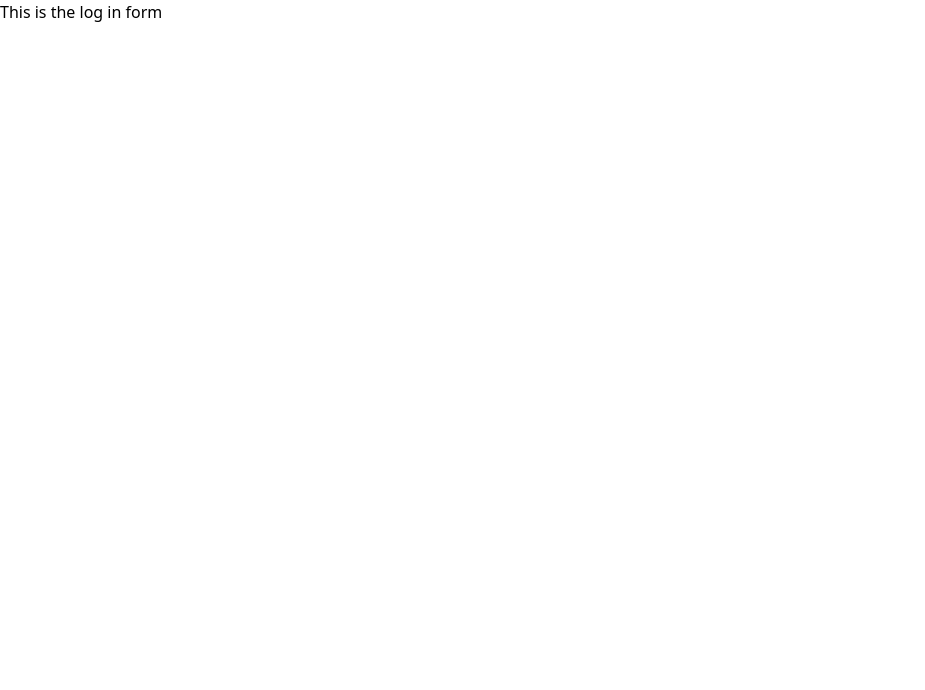
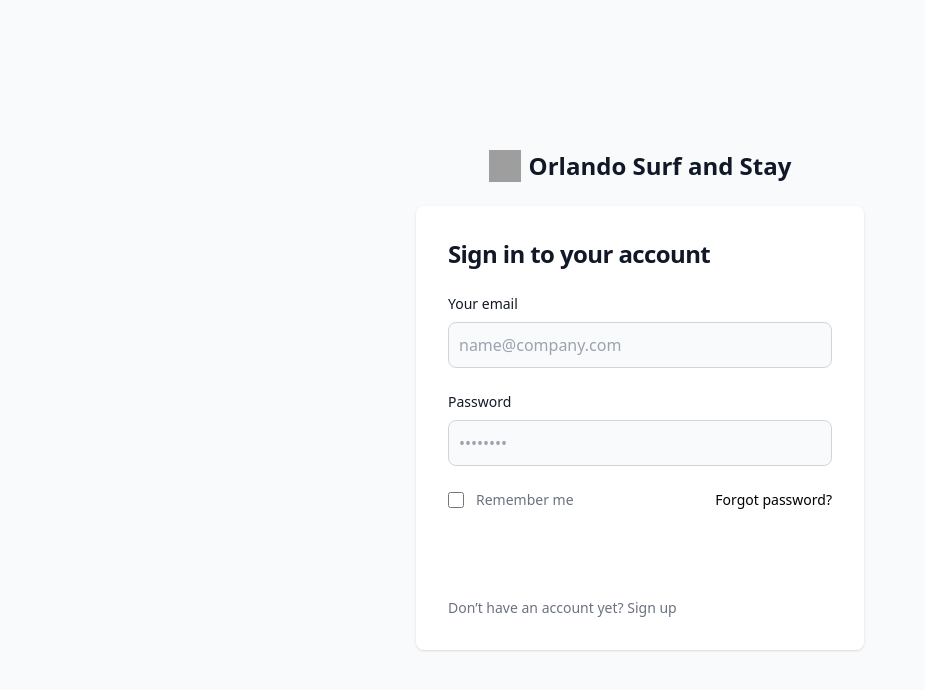
Before and after one commit to msrissaxox/couchsurfer, a React (Create React App) app: page /login in a window 1280 px wide. Shown: the top 690 px of the page, without its empty margins (0-925 px from the left). Built offline with nearby package versions, Linux system fonts and the light colour scheme; no server answers; grey boxes are pictures that could not be loaded.

Commit message:
add testimonial section to landing page

```diff
--- a/src/components/LandingPage.jsx
+++ b/src/components/LandingPage.jsx
@@ -5,9 +5,10 @@ import { Link } from "react-router-dom";
 
 const LandingPage = () => {
   return (
+    <div>
     <div className="flex flex-col items-center justify-center h-screen bg-gradient-to-r from-blue-500 to-purple-500">
       <h1 className="text-4xl font-bold text-white mb-6">
-        Orlando Couch Surfers, unite!
+        Orlando Surf and Stay
       </h1>
       <p className="text-white text-lg mb-10">Find or offer a couch today!</p>
       <div className="flex gap-4">
@@ -24,7 +25,43 @@ const LandingPage = () => {
           Log In
         </Link>
       </div>
+      </div>
+    <div>
+      <section className="relative isolate overflow-hidden bg-white px-6 py-24 sm:py-32 lg:px-8">
+      <div className="absolute inset-0 -z-10 bg-[radial-gradient(45rem_50rem_at_top,theme(colors.indigo.100),white)] opacity-20" />
+
+      <div className="absolute inset-y-0 right-1/2 -z-10 mr-16 w-[200%] origin-bottom-left skew-x-[-30deg] bg-white shadow-xl shadow-indigo-600/10 ring-1 ring-indigo-50 sm:mr-28 lg:mr-0 xl:mr-16 xl:origin-center" />
+      <div className="mx-auto max-w-2xl lg:max-w-4xl">
+        <img
+          alt="Logo"
+          src="https://tailwindui.com/plus/img/logos/workcation-logo-indigo-600.svg"
+          className="mx-auto h-8"
+        />
+        <figure className="mt-10">
+          <blockquote className="text-center text-xl/8 font-semibold text-gray-900 sm:text-2xl/9">
+            <p>
+              “I needed a place to stay for a few weeks until my apartment was ready for move in. Chelly was so welcoming and I felt so at home. I'd recommend Orlando Surf and Stay to everyone!”
+            </p>
+          </blockquote>
+          <figcaption className="mt-10">
+            <img
+              alt=""
+              src="https://images.unsplash.com/photo-1494790108377-be9c29b29330?ixlib=rb-1.2.1&ixid=eyJhcHBfaWQiOjEyMDd9&auto=format&fit=facearea&facepad=2&w=256&h=256&q=80"
+              className="mx-auto h-10 w-10 rounded-full"
+            />
+            <div className="mt-4 flex items-center justify-center space-x-3 text-base">
+              <div className="font-semibold text-gray-900">Judith Black</div>
+              <svg width={3} height={3} viewBox="0 0 2 2" aria-hidden="true" className="fill-gray-900">
+                <circle r={1} cx={1} cy={1} />
+              </svg>
+              <div className="text-gray-600">Bank Teller</div>
+            </div>
+          </figcaption>
+        </figure>
+      </div>
+    </section>
     </div>
+   </div>
   );
 };
 
--- a/src/components/LoginPage.jsx
+++ b/src/components/LoginPage.jsx
@@ -1,20 +1,68 @@
 // The login form and authentication logic.
-
+import React from 'react';
 import { useNavigate } from 'react-router-dom';
 // other imports
 
 const LoginPage = () => {
   const navigate = useNavigate();
 
-  // Use navigate instead of history
-  const handleLogin = () => {
+//Handle login form submission
+  const handleLogin = (event) => {
+    event.preventDefault(); //Prevents default form submission
+
+    //Add authentication logic here
+
     // After successful login
     navigate('/dashboard');
   };
 
   return (
     <div>
-<p>This is the log in form</p>
+<section className="bg-gray-50 dark:bg-gray-900">
+  <div className="flex flex-col items-center justify-center px-6 py-8 mx-auto md:h-screen lg:py-0">
+      <a href="#" className="flex items-center mb-6 text-2xl font-semibold text-gray-900 dark:text-white">
+          <img className="w-8 h-8 mr-2" src="https://flowbite.s3.amazonaws.com/blocks/marketing-ui/logo.svg" alt="logo" />
+          Orlando Surf and Stay
+      </a>
+      <div className="w-full bg-white rounded-lg shadow dark:border md:mt-0 sm:max-w-md xl:p-0 dark:bg-gray-800 dark:border-gray-700">
+          <div className="p-6 space-y-4 md:space-y-6 sm:p-8">
+              <h1 className="text-xl font-bold leading-tight tracking-tight text-gray-900 md:text-2xl dark:text-white">
+                  Sign in to your account
+              </h1>
+              <form className="space-y-4 md:space-y-6" action="#" onSubmit={handleLogin}>
+                  <div>
+                      <label htmlFor="email" className="block mb-2 text-sm font-medium text-gray-900 dark:text-white">Your email</label>
+                      <input type="email" name="email" id="email" className="bg-gray-50 border border-gray-300 text-gray-900 rounded-lg focus:ring-primary-600 focus:border-primary-600 block w-full p-2.5 dark:bg-gray-700 dark:border-gray-600 dark:placeholder-gray-400 dark:text-white dark:focus:ring-blue-500 dark:focus:border-blue-500" placeholder="name@company.com" required />
+                  </div>
+                  <div>
+                      <label htmlFor="password" className="block mb-2 text-sm font-medium text-gray-900 dark:text-white">Password</label>
+                      <input type="password" name="password" id="password" placeholder="••••••••" className="bg-gray-50 border border-gray-300 text-gray-900 rounded-lg focus:ring-primary-600 focus:border-primary-600 block w-full p-2.5 dark:bg-gray-700 dark:border-gray-600 dark:placeholder-gray-400 dark:text-white dark:focus:ring-blue-500 dark:focus:border-blue-500" required />
+                  </div>
+                  <div className="flex items-center justify-between">
+                      <div className="flex items-start">
+                          <div className="flex items-center h-5">
+                            <input id="remember" aria-describedby="remember" type="checkbox" className="w-4 h-4 border border-gray-300 rounded bg-gray-50 focus:ring-3 focus:ring-primary-300 dark:bg-gray-700 dark:border-gray-600 dark:focus:ring-primary-600 dark:ring-offset-gray-800" required />
+                          </div>
+                          <div className="ml-3 text-sm">
+                            <label htmlFor="remember" className="text-gray-500 dark:text-gray-300">Remember me</label>
+                          </div>
+                      </div>
+                      <a href="#" className="text-sm font-medium text-primary-600 hover:underline dark:text-primary-500">Forgot password?</a>
+                  </div>
+                  <button type="submit" className="w-full text-white bg-primary-600 hover:bg-primary-700 focus:ring-4 focus:outline-none focus:ring-primary-300 font-medium rounded-lg text-sm px-5 py-2.5 text-center dark:bg-primary-600 dark:hover:bg-primary-700 dark:focus:ring-primary-800">Sign in</button>
+                  <p className="text-sm font-light text-gray-500 dark:text-gray-400">
+                      Don’t have an account yet? <a href="#" className="font-medium text-primary-600 hover:underline dark:text-primary-500">Sign up</a>
+                  </p>
+              </form>
+          </div>
+      </div>
+  </div>
+</section>
+
+
+
+
+
         </div>
   );
 };
--- a/src/firebase/firebaseConfig.js
+++ b/src/firebase/firebaseConfig.js
@@ -8,7 +8,7 @@ import { getFirestore } from "firebase/firestore";
 const apiKey = process.env.REACT_APP_GOOGLE_API_KEY;
 
 const firebaseConfig = {
-  apiKey,
+  apiKey: "apiKey",
   authDomain: "couch-surfer-new.firebaseapp.com",
   projectId: "couch-surfer-new",
   storageBucket: "couch-surfer-new.firebasestorage.app",
```
